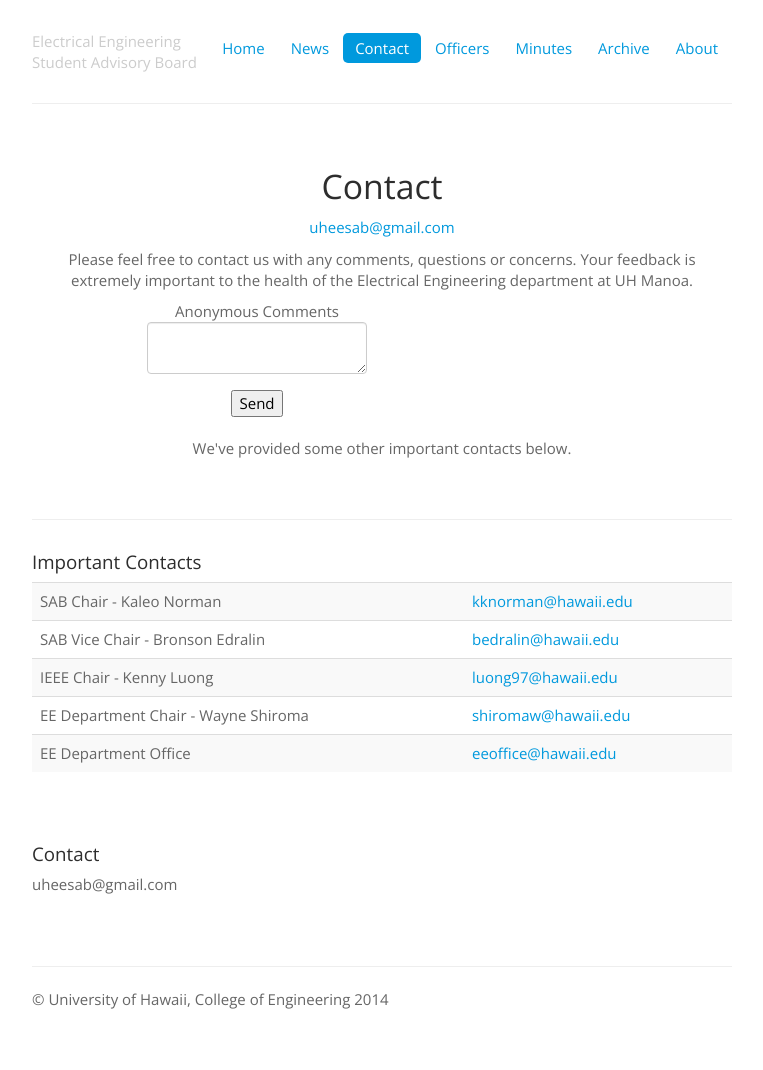
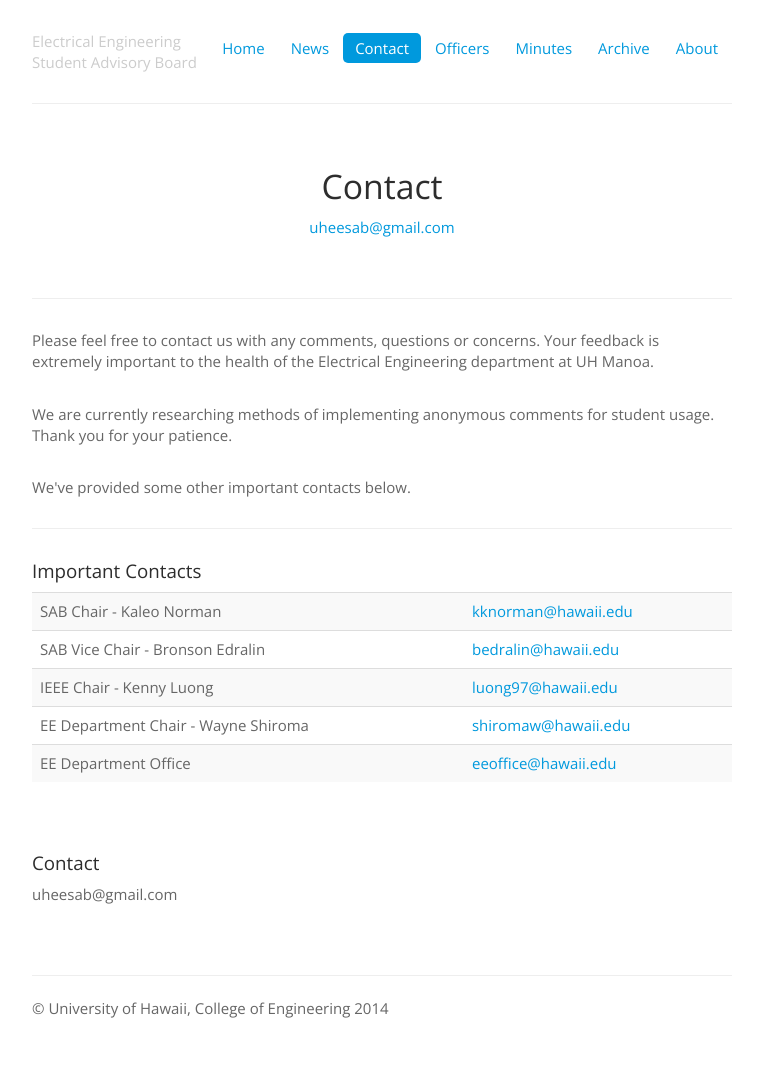
Before and after one commit to IEEE-UH-Manoa/sab.ieeeatuhm.com, a Jekyll site: the page built from contact/index.html, in a window 1280 px wide. Shown: the whole page, without its empty margins (258-1021 px from the left). Built offline with Jekyll 4.4.1, drawn with Linux system fonts in a browser that asks for light colours.

Commit message:
Removed broken comment form

```diff
--- a/contact/index.html
+++ b/contact/index.html
@@ -9,28 +9,24 @@ section: contact
         <p>
         <a href="mailto:uheesab@gmail.com">uheesab@gmail.com</a>
         </p>
+      </div>
+
+        <hr>
+
         <p>
         Please feel free to contact us with any comments, questions or concerns. Your feedback
         is extremely important to the health of the Electrical Engineering department at UH Manoa.
         </p>
 
-        <form method="POST" action="//forms.brace.io/uheesab@gmail.com">
-
-            <label><span>Anonymous Comments</span>
-            	<textarea name="message"></textarea>
-        	</label>
-
-        	<label><input type="hidden" name="name" placeholder="Anonymous Student"></label>
-		 	<label><input type="hidden" name="_replyto" placeholder="uhmeesab@gmail.com"></label>
-        	<label><input type="submit" value="Send"></label>
-            <label><input type="hidden" name"_subject" value="EESAB Website Form"></label>
-            <label><input type="hidden" name"_next" value="//site.io/thanks.html"></label>
-		</form>
+        <br>
+        <p>
+        We are currently researching methods of implementing anonymous comments for student usage.  Thank you for your patience.
+        </p>
+        <br>
 
         <p>
         We've provided some other important contacts below.
         </p>
-      </div>
 
       <hr>
       <p>
```
